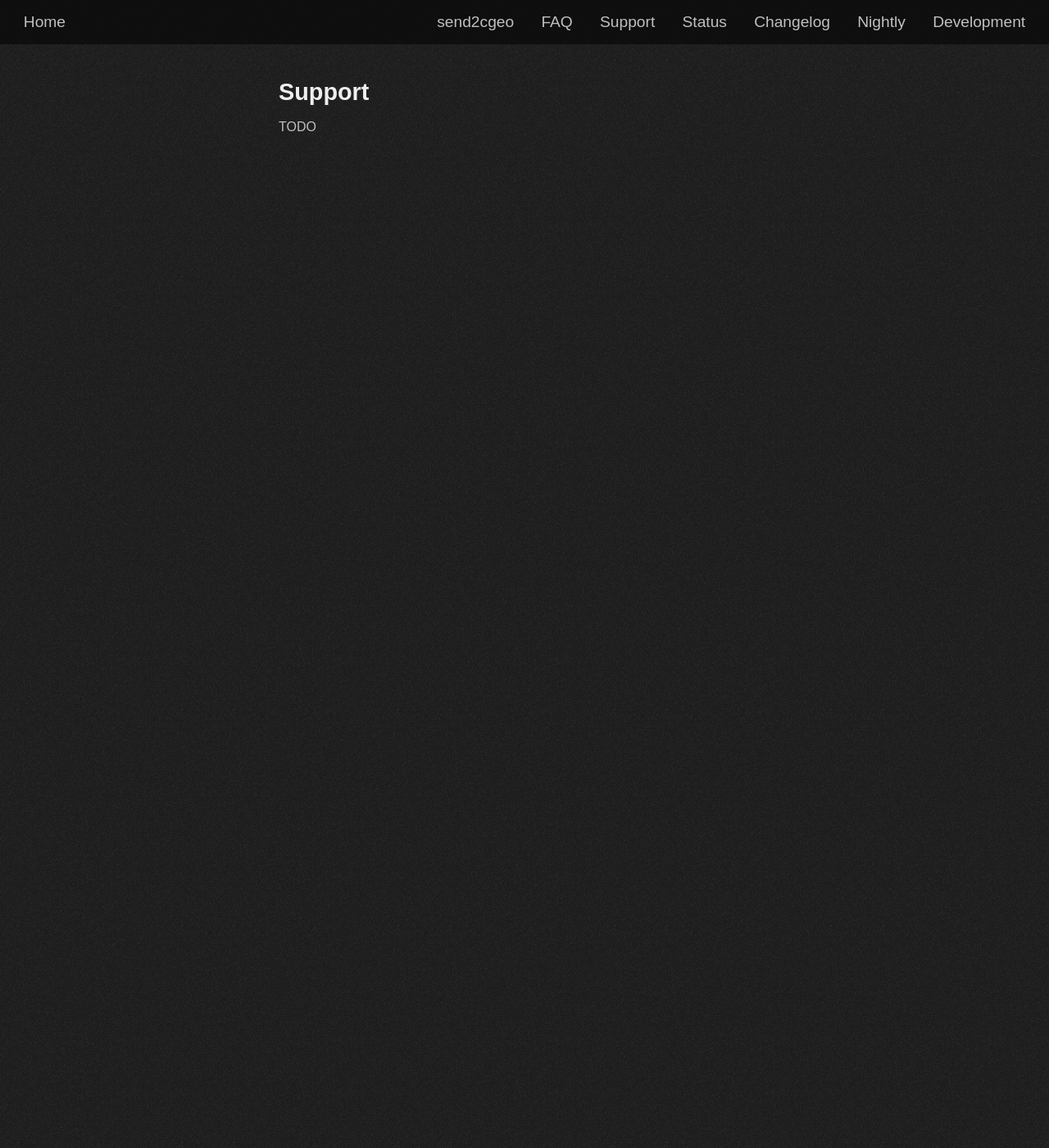
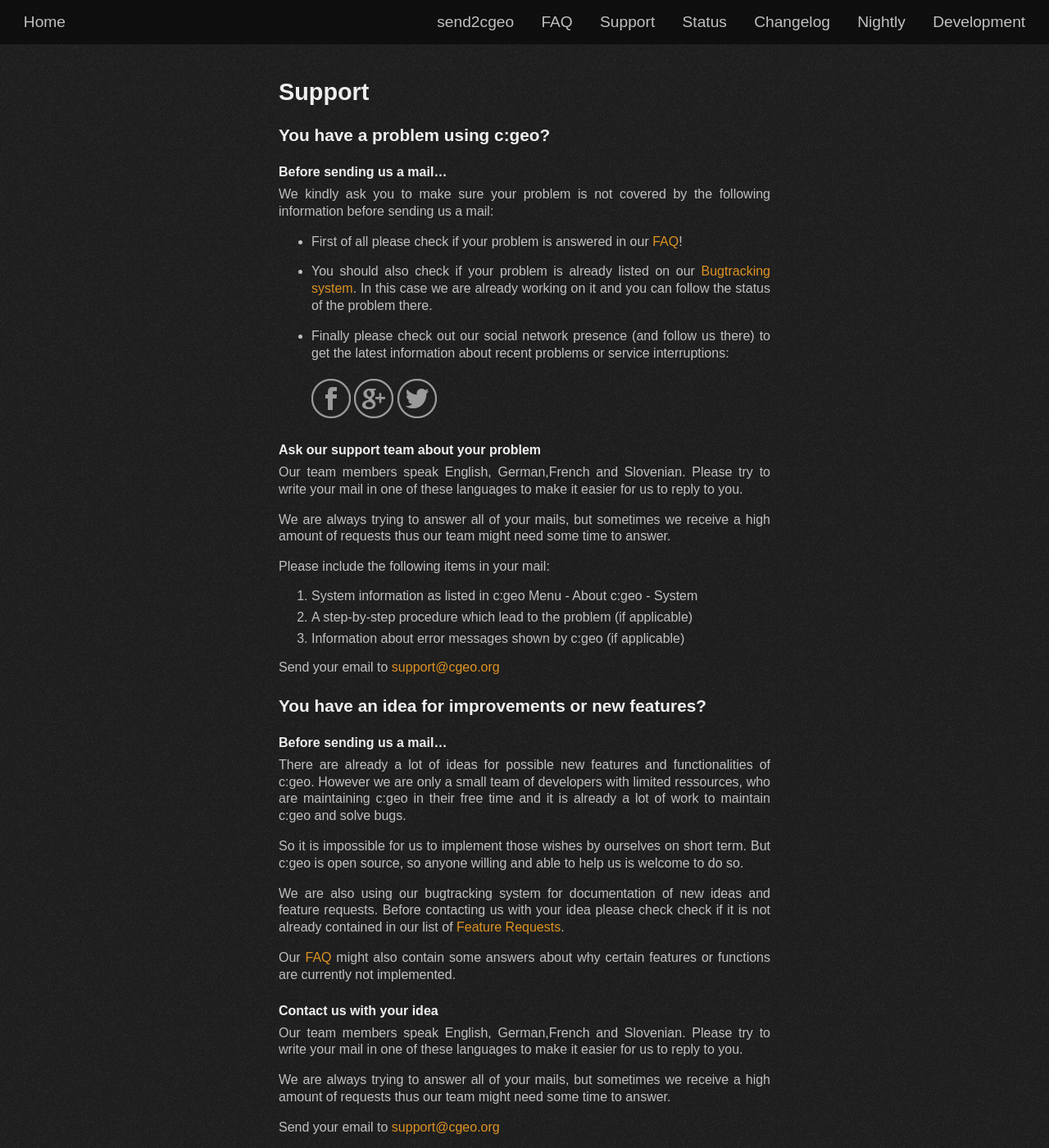
Before and after one commit to cgeo/cgeo.github.io, a Jekyll site: the page built from support.md, in a window 1280 px wide and 1400 px high. Shown: the whole window at 82% size. Built offline with Jekyll 4.4.1, drawn with Linux system fonts in a browser that asks for light colours; some web fonts are replaced.

Commit message:
Fix #43 - First draft of support page

```diff
--- a/support.md
+++ b/support.md
@@ -5,4 +5,55 @@
 
 # Support
 
-TODO
+## You have a problem using c:geo?
+
+### Before sending us a mail...
+
+We kindly ask you to make sure your problem is not covered by the following information before sending us a mail:
+
+- First of all please check if your problem is answered in our [FAQ](/faq.html)!
+
+- You should also check if your problem is already listed on our [Bugtracking system](https://www.github.com/cgeo/cgeo/issues). In this case we are already working on it and you can follow the status of the problem there.
+
+- Finally please check out our social network presence (and follow us there) to get the latest information about recent problems or service interruptions:\\
+\\
+<a href="https://www.facebook.com/android.geocaching"><img src="/images/socialmedia/facebook.png" alt="Facebook"></a>
+<a href="https://plus.google.com/105588163414303246956" rel="publisher"><img src="/images/socialmedia/googleplus.png" alt="Google+"></a>
+<a href="https://twitter.com/android_gc"><img src="/images/socialmedia/twitter.png" alt="Twitter"></a>
+
+### Ask our support team about your problem
+
+Our team members speak English, German,French and Slovenian.
+Please try to write your mail in one of these languages to make it easier for us to reply to you.
+
+We are always trying to answer all of your mails, but sometimes we receive a high amount of requests thus our team might need some time to answer.
+
+Please include the following items in your mail:
+
+1. System information as listed in c:geo Menu - About c:geo - System
+2. A step-by-step procedure which lead to the problem (if applicable)
+3. Information about error messages shown by c:geo (if applicable)
+
+Send your email to [support@cgeo.org](mailto:support@cgeo.org?subject=Support neeeded for c:geo&body=Please include system information and detailed problem description as advised on our support page!)
+
+## You have an idea for improvements or new features?
+
+### Before sending us a mail...
+
+There are already a lot of ideas for possible new features and functionalities of c:geo. However we are only a small team of developers with limited ressources, who are maintaining c:geo in their free time and it is already a lot of work to maintain c:geo and solve bugs.
+
+So it is impossible for us to implement those wishes by ourselves on short term.
+But c:geo is open source, so anyone willing and able to help us is welcome to do so.
+
+We are also using our bugtracking system for documentation of new ideas and feature requests. Before contacting us with your idea please check check if it is not already contained in our list of [Feature Requests](https://github.com/cgeo/cgeo/issues?q=label%3A%22Feature+Request%22+sort%3Acreated-desc).
+
+Our [FAQ](/faq.html) might also contain some answers about why certain features or functions are currently not implemented.
+
+### Contact us with your idea
+
+Our team members speak English, German,French and Slovenian.
+Please try to write your mail in one of these languages to make it easier for us to reply to you.
+
+We are always trying to answer all of your mails, but sometimes we receive a high amount of requests thus our team might need some time to answer.
+
+Send your email to [support@cgeo.org](mailto:support@cgeo.org?subject=Idea for c:geo&body=Before sending us your idea please check if it is not already listed as advised on our support page!)
```
